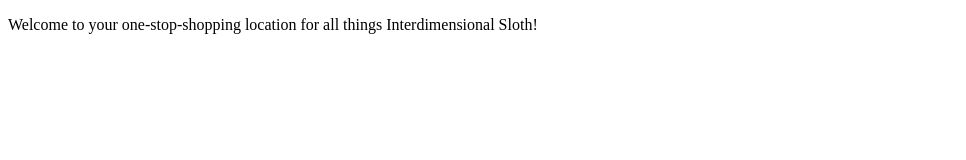
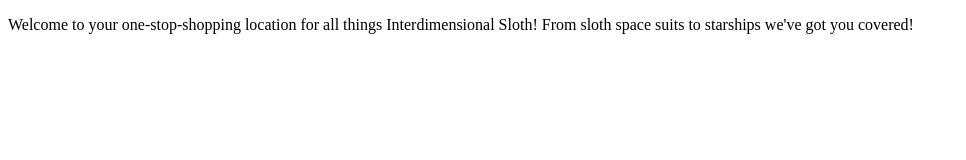
Before and after one commit to apurkis1/Class-B, a plain HTML site: page index.html in a window 1280 px wide. Shown: the whole page, without its empty margins (0-966 px from the left). Drawn offline with Linux system fonts and the light colour scheme.

Commit message:
created buttons.html, updated index.html

```diff
--- a/index.html
+++ b/index.html
@@ -8,7 +8,7 @@
 </head>
 <body>
     <p>
-        Welcome to your one-stop-shopping location for all things Interdimensional Sloth!
+        Welcome to your one-stop-shopping location for all things Interdimensional Sloth! From sloth space suits to starships we've got you covered!
     </p>
 </body>
 </html>
```
Also changed, not shown: buttons.html (added).
